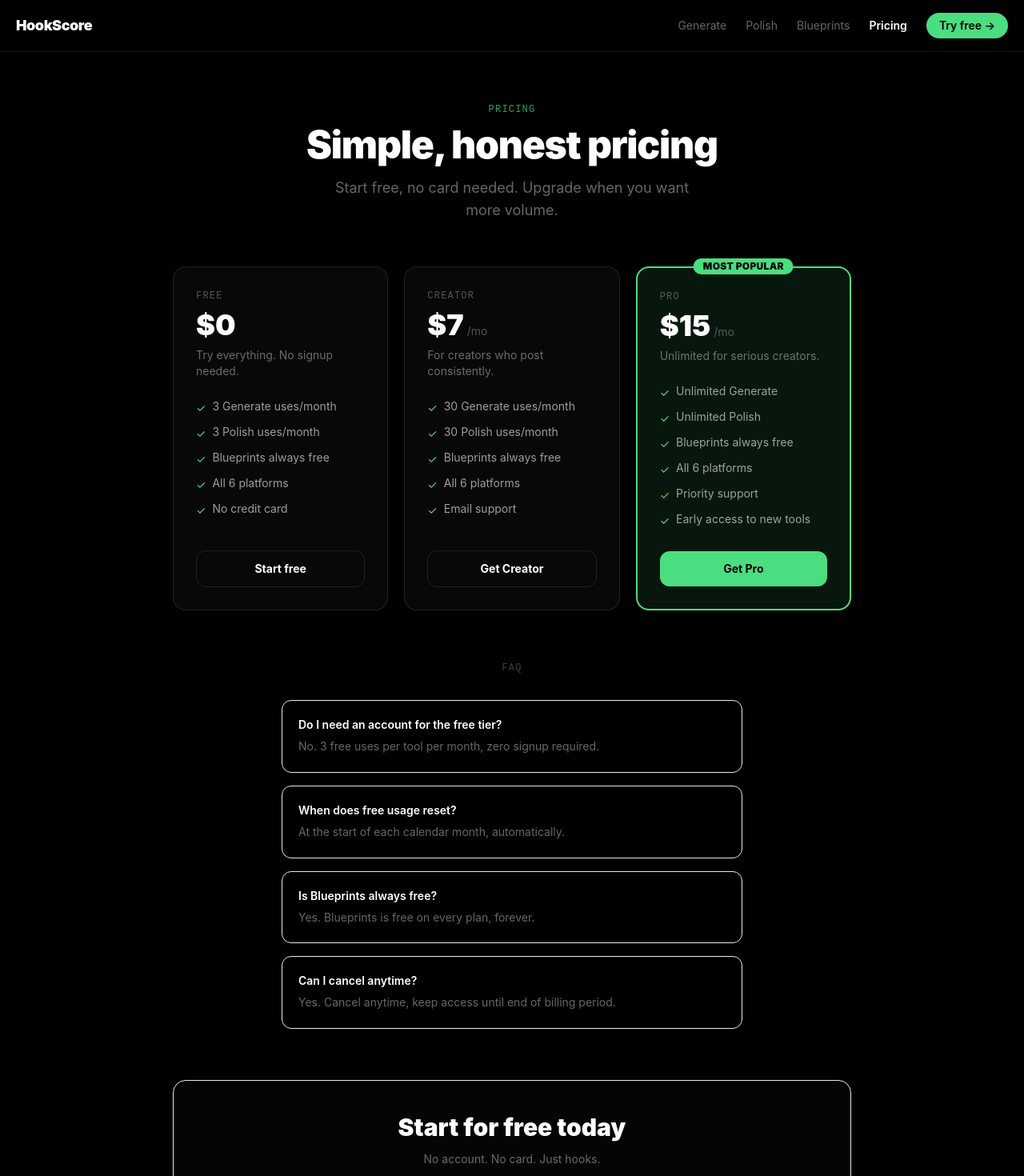
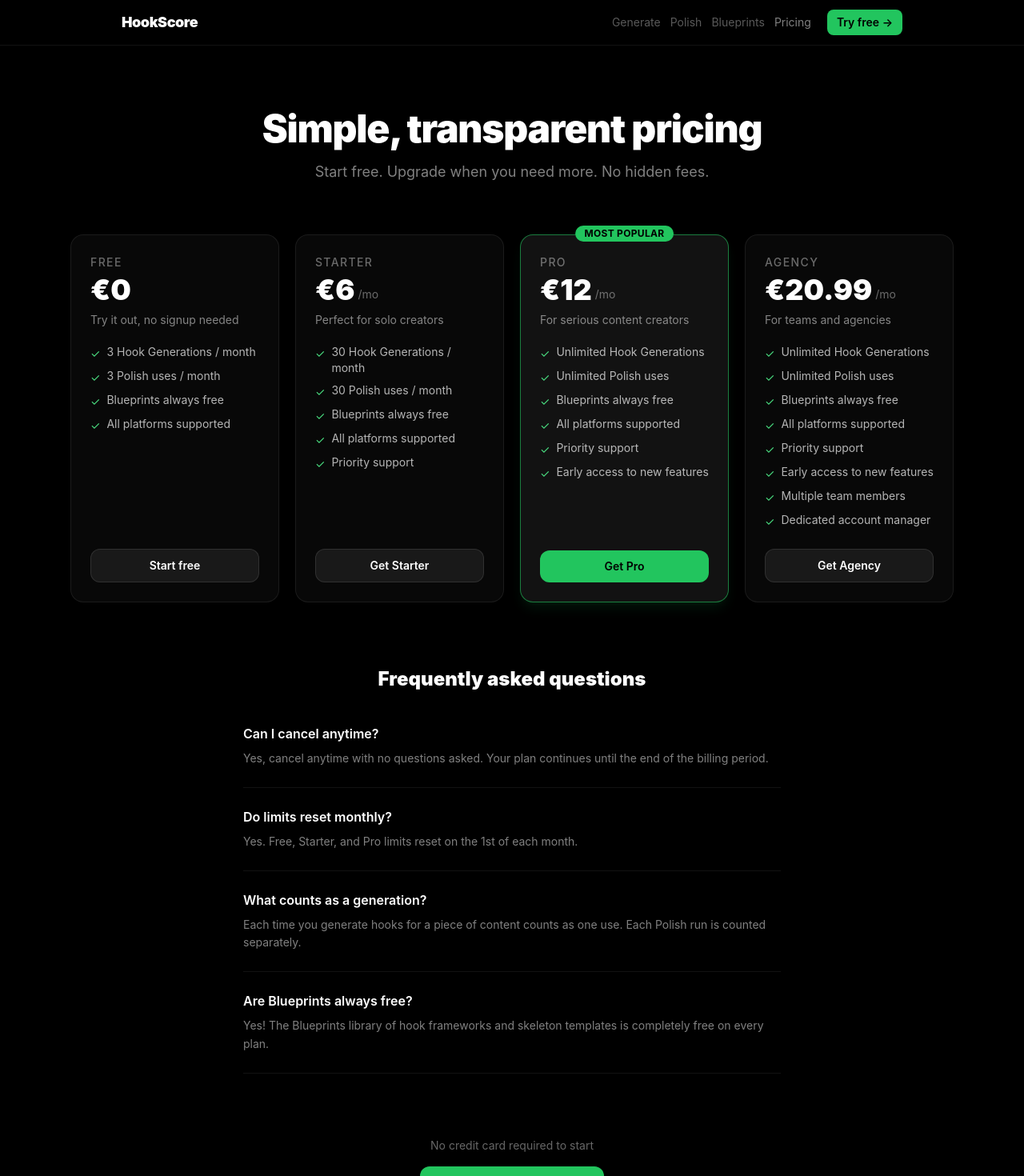
Before and after one commit to sanadkam/Hook-Generator-, a Next.js app in the folder viral-hook-tester/: page /pricing in a window 1280 px wide. Shown: the top 1470 px of the page at 80% size. Built offline with nearby package versions, Linux system fonts and the light colour scheme.

Commit message:
pricing.js: 4-tier euro pricing (Free/€6/€12/€20.99)

```diff
--- a/viral-hook-tester/pages/pricing.js
+++ b/viral-hook-tester/pages/pricing.js
@@ -4,144 +4,200 @@ import Link from 'next/link';
 const PLANS = [
   {
     name: 'Free',
-    price: '$0',
+    price: '&#8364;0',
     period: '',
-    desc: 'Try everything. No signup needed.',
+    description: 'Try it out, no signup needed',
+    features: [
+      '3 Hook Generations / month',
+      '3 Polish uses / month',
+      'Blueprints always free',
+      'All platforms supported',
+    ],
     cta: 'Start free',
     ctaHref: '/generate',
     highlight: false,
-    features: [
-      '3 Generate uses/month',
-      '3 Polish uses/month',
-      'Blueprints always free',
-      'All 6 platforms',
-      'No credit card',
-    ],
   },
   {
-    name: 'Creator',
-    price: '$7',
+    name: 'Starter',
+    price: '&#8364;6',
     period: '/mo',
-    desc: 'For creators who post consistently.',
-    cta: 'Get Creator',
-    ctaHref: '/checkout?plan=creator',
+    description: 'Perfect for solo creators',
+    features: [
+      '30 Hook Generations / month',
+      '30 Polish uses / month',
+      'Blueprints always free',
+      'All platforms supported',
+      'Priority support',
+    ],
+    cta: 'Get Starter',
+    ctaHref: '/generate',
     highlight: false,
-    features: [
-      '30 Generate uses/month',
-      '30 Polish uses/month',
-      'Blueprints always free',
-      'All 6 platforms',
-      'Email support',
-    ],
   },
   {
     name: 'Pro',
-    price: '$15',
+    price: '&#8364;12',
     period: '/mo',
-    desc: 'Unlimited for serious creators.',
+    description: 'For serious content creators',
+    features: [
+      'Unlimited Hook Generations',
+      'Unlimited Polish uses',
+      'Blueprints always free',
+      'All platforms supported',
+      'Priority support',
+      'Early access to new features',
+    ],
     cta: 'Get Pro',
-    ctaHref: '/checkout?plan=pro',
+    ctaHref: '/generate',
     highlight: true,
+  },
+  {
+    name: 'Agency',
+    price: '&#8364;20.99',
+    period: '/mo',
+    description: 'For teams and agencies',
     features: [
-      'Unlimited Generate',
-      'Unlimited Polish',
+      'Unlimited Hook Generations',
+      'Unlimited Polish uses',
       'Blueprints always free',
-      'All 6 platforms',
+      'All platforms supported',
       'Priority support',
-      'Early access to new tools',
+      'Early access to new features',
+      'Multiple team members',
+      'Dedicated account manager',
     ],
+    cta: 'Get Agency',
+    ctaHref: '/generate',
+    highlight: false,
   },
 ];
 
-export default function PricingPage() {
+const FAQS = [
+  {
+    q: 'Can I cancel anytime?',
+    a: 'Yes, cancel anytime with no questions asked. Your plan continues until the end of the billing period.',
+  },
+  {
+    q: 'Do limits reset monthly?',
+    a: 'Yes. Free, Starter, and Pro limits reset on the 1st of each month.',
+  },
+  {
+    q: 'What counts as a generation?',
+    a: 'Each time you generate hooks for a piece of content counts as one use. Each Polish run is counted separately.',
+  },
+  {
+    q: 'Are Blueprints always free?',
+    a: 'Yes! The Blueprints library of hook frameworks and skeleton templates is completely free on every plan.',
+  },
+];
+
+export default function Pricing() {
   return (
-    <>
+    <div className="min-h-screen bg-black text-white">
       <Head>
         <title>Pricing | HookScore</title>
-        <meta name="description" content="Free to start. Upgrade when you need more. Simple pricing for creators." />
-        <meta name="viewport" content="width=device-width, initial-scale=1" />
+        <meta name="description" content="Simple, transparent pricing for HookScore." />
+        <link rel="icon" href="/favicon.ico" />
       </Head>
-      <div className="min-h-screen bg-black text-white">
-        <nav className="sticky top-0 z-40 bg-black/80 backdrop-blur border-b border-white/[0.07] px-5 py-4 flex items-center justify-between">
-          <Link href="/" className="text-lg font-black tracking-tight">HookScore</Link>
-          <div className="hidden sm:flex items-center gap-6">
-            <Link href="/generate" className="text-sm text-white/40 hover:text-white transition-colors">Generate</Link>
-            <Link href="/polish" className="text-sm text-white/40 hover:text-white transition-colors">Polish</Link>
-            <Link href="/blueprints" className="text-sm text-white/40 hover:text-white transition-colors">Blueprints</Link>
-            <Link href="/pricing" className="text-sm font-semibold text-white transition-colors">Pricing</Link>
-            <Link href="/generate" className="text-sm font-semibold bg-green-400 hover:bg-green-300 text-black px-4 py-1.5 rounded-full transition-colors">Try free &rarr;</Link>
+
+      {/* Nav */}
+      <nav className="sticky top-0 z-40 bg-black/80 backdrop-blur border-b border-white/[0.07]">
+        <div className="max-w-5xl mx-auto px-4 sm:px-6 h-14 flex items-center justify-between">
+          <Link href="/" className="text-lg font-black tracking-tight hover:text-white/80 transition-colors">
+            HookScore
+          </Link>
+          <div className="flex items-center gap-3">
+            <Link href="/generate"   className="hidden sm:block text-sm text-white/35 hover:text-white/65 transition-colors">Generate</Link>
+            <Link href="/polish"     className="hidden sm:block text-sm text-white/35 hover:text-white/65 transition-colors">Polish</Link>
+            <Link href="/blueprints" className="hidden sm:block text-sm text-white/35 hover:text-white/65 transition-colors">Blueprints</Link>
+            <Link href="/pricing"    className="text-sm text-white/50 hover:text-white transition-colors">Pricing</Link>
+            <Link href="/generate"   className="ml-2 px-3 py-1.5 bg-green-500 hover:bg-green-400 text-black text-sm font-semibold rounded-lg transition-colors">Try free &#8594;</Link>
           </div>
-          <div className="flex sm:hidden items-center gap-3">
-            <Link href="/pricing" className="text-sm font-semibold text-white">Pricing</Link>
-            <Link href="/generate" className="text-sm font-semibold bg-green-400 hover:bg-green-300 text-black px-4 py-1.5 rounded-full transition-colors">Try free &rarr;</Link>
         </div>
       </nav>
-        <main className="max-w-4xl mx-auto px-4 sm:px-6 pt-16 pb-24">
-          <div className="text-center mb-14">
-            <p className="text-xs font-mono tracking-widest text-green-400/70 mb-3">PRICING</p>
-            <h1 className="text-4xl sm:text-5xl font-black tracking-tight mb-4">Simple, honest pricing</h1>
-            <p className="text-white/40 text-base sm:text-lg max-w-md mx-auto">Start free, no card needed. Upgrade when you want more volume.</p>
+
+      <main className="max-w-6xl mx-auto px-4 sm:px-6 py-20">
+
+        {/* Header */}
+        <div className="text-center mb-16">
+          <h1 className="text-4xl sm:text-5xl font-black tracking-tight mb-4">
+            Simple, transparent pricing
+          </h1>
+          <p className="text-white/50 text-lg max-w-xl mx-auto">
+            Start free. Upgrade when you need more. No hidden fees.
+          </p>
         </div>
-          <div className="grid grid-cols-1 sm:grid-cols-3 gap-5 mb-16">
-            {PLANS.map((plan) => (
-              <div key={plan.name} className={`relative rounded-2xl p-7 flex flex-col ${plan.highlight ? 'bg-green-400/10 border-2 border-green-400' : 'bg-white/[0.03] border border-white/10'}`}>
+
+        {/* Plans grid */}
+        <div className="grid grid-cols-1 sm:grid-cols-2 lg:grid-cols-4 gap-5 mb-20">
+          {PLANS.map(plan => (
+            <div
+              key={plan.name}
+              className={`relative rounded-2xl border p-6 flex flex-col ${
+                plan.highlight
+                  ? 'bg-white/[0.07] border-green-500/60 shadow-lg shadow-green-500/10'
+                  : 'bg-white/[0.03] border-white/[0.08]'
+              }`}
+            >
               {plan.highlight && (
-                  <div className="absolute -top-3 left-1/2 -translate-x-1/2 bg-green-400 text-black text-xs font-black px-3 py-0.5 rounded-full tracking-wide">MOST POPULAR</div>
+                <div className="absolute -top-3 left-1/2 -translate-x-1/2 px-3 py-0.5 bg-green-500 text-black text-xs font-bold rounded-full tracking-wide uppercase">
+                  Most popular
+                </div>
               )}
-                <div className="mb-6">
-                  <p className="text-xs font-mono text-white/30 tracking-widest mb-2">{plan.name.toUpperCase()}</p>
-                  <div className="flex items-baseline gap-1 mb-2">
-                    <span className="text-4xl font-black">{plan.price}</span>
-                    {plan.period && <span className="text-white/30 text-sm">{plan.period}</span>}
+
+              <div className="mb-5">
+                <p className="text-sm text-white/40 font-medium uppercase tracking-widest mb-1">{plan.name}</p>
+                <div className="flex items-end gap-1 mb-2">
+                  <span className="text-4xl font-black" dangerouslySetInnerHTML={{ __html: plan.price }} />
+                  {plan.period && <span className="text-white/40 text-sm mb-1">{plan.period}</span>}
                 </div>
-                  <p className="text-white/40 text-sm">{plan.desc}</p>
+                <p className="text-sm text-white/50">{plan.description}</p>
               </div>
-                <ul className="flex-1 space-y-2.5 mb-7">
-                  {plan.features.map((f, i) => (
-                    <li key={i} className="flex items-start gap-2 text-sm text-white/60">
-                      <span className="text-green-400 mt-0.5 flex-shrink-0">&#10003;</span>
+
+              <ul className="space-y-2 mb-6 flex-1">
+                {plan.features.map(f => (
+                  <li key={f} className="flex items-start gap-2 text-sm text-white/70">
+                    <span className="text-green-400 mt-0.5 shrink-0">&#10003;</span>
                     {f}
                   </li>
                 ))}
               </ul>
-                <Link href={plan.ctaHref} className={`block text-center py-3 rounded-xl text-sm font-bold transition-all ${plan.highlight ? 'bg-green-400 hover:bg-green-300 text-black' : 'bg-white/8 hover:bg-white/15 text-white border border-white/10'}`}>
+
+              <Link
+                href={plan.ctaHref}
+                className={`block text-center py-2.5 rounded-xl text-sm font-semibold transition-colors ${
+                  plan.highlight
+                    ? 'bg-green-500 hover:bg-green-400 text-black'
+                    : 'bg-white/[0.07] hover:bg-white/[0.12] text-white border border-white/[0.1]'
+                }`}
+              >
                 {plan.cta}
               </Link>
             </div>
           ))}
         </div>
-          <div className="max-w-xl mx-auto">
-            <p className="text-xs font-mono tracking-widest text-white/25 text-center mb-8">FAQ</p>
-            <div className="space-y-4">
-              {[
-                { q: 'Do I need an account for the free tier?', a: 'No. 3 free uses per tool per month, zero signup required.' },
-                { q: 'When does free usage reset?', a: 'At the start of each calendar month, automatically.' },
-                { q: 'Is Blueprints always free?', a: 'Yes. Blueprints is free on every plan, forever.' },
-                { q: 'Can I cancel anytime?', a: 'Yes. Cancel anytime, keep access until end of billing period.' },
-              ].map((item, i) => (
-                <div key={i} className="border border-white/8 rounded-xl p-5">
-                  <p className="font-semibold text-sm mb-1.5">{item.q}</p>
-                  <p className="text-white/40 text-sm leading-relaxed">{item.a}</p>
+
+        {/* FAQ */}
+        <div className="max-w-2xl mx-auto">
+          <h2 className="text-2xl font-black text-center mb-10">Frequently asked questions</h2>
+          <div className="space-y-6">
+            {FAQS.map(faq => (
+              <div key={faq.q} className="border-b border-white/[0.07] pb-6">
+                <p className="font-semibold mb-2">{faq.q}</p>
+                <p className="text-white/50 text-sm leading-relaxed">{faq.a}</p>
               </div>
             ))}
           </div>
         </div>
-          <div className="text-center mt-16 border border-white/8 rounded-2xl p-10 bg-white/[0.02]">
-            <h2 className="text-2xl sm:text-3xl font-black mb-3">Start for free today</h2>
-            <p className="text-white/40 text-sm mb-7">No account. No card. Just hooks.</p>
-            <Link href="/generate" className="inline-block px-10 py-4 bg-green-400 hover:bg-green-300 text-black font-bold rounded-2xl text-base transition-all active:scale-[0.98]">&#9889; Try it free</Link>
+
+        {/* Bottom CTA */}
+        <div className="text-center mt-20">
+          <p className="text-white/40 text-sm mb-4">No credit card required to start</p>
+          <Link href="/generate" className="inline-flex items-center gap-2 px-6 py-3 bg-green-500 hover:bg-green-400 text-black font-bold rounded-xl transition-colors">
+            Start generating free &#8594;
+          </Link>
         </div>
+
       </main>
-        <footer className="border-t border-white/[0.06] px-6 py-8 text-center">
-          <div className="flex items-center justify-center gap-5 mb-4 text-sm text-white/25">
-            <Link href="/generate" className="hover:text-white/50 transition-colors">Generate</Link>
-            <Link href="/polish" className="hover:text-white/50 transition-colors">Polish</Link>
-            <Link href="/blueprints" className="hover:text-white/50 transition-colors">Blueprints</Link>
-            <Link href="/pricing" className="hover:text-white/50 transition-colors">Pricing</Link>
     </div>
-          <p className="text-white/20 text-sm">&copy; {new Date().getFullYear()} HookScore</p>
-        </footer>
-      </div>
-    </>
   );
 }
```
Lines whose indentation alone changed are shown as unchanged.
